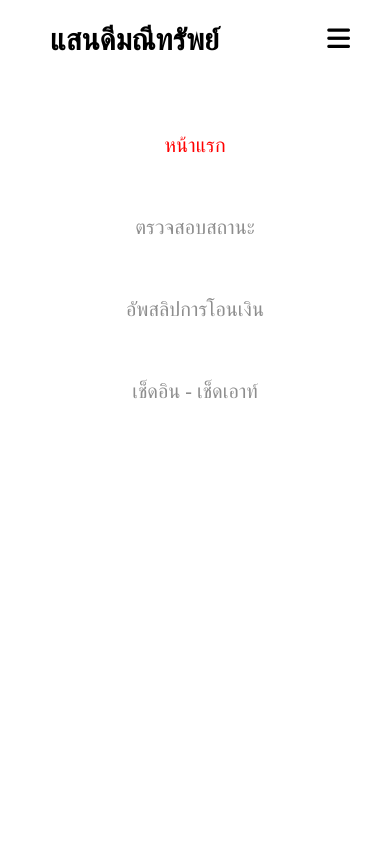
After one commit to pstpmn/Senior-Project---PSU, a PHP site: page /project/index.php in a window 390 px wide, after a click that opens the changed part. The commit adds this page. Run offline with PHP 8.4, Linux system fonts and the light colour scheme; some libraries are stand-ins or nearby versions.

Commit message:
Add files via upload

```diff
--- a/project/css/header.css
+++ b/project/css/header.css
@@ -7,20 +7,21 @@
 }
 
 body {
-    background-color: #f8f9fc;
+    font-family: montserrat;
 }
 
 nav {
     background: white;
     height: 80px;
     width: 100%;
+    box-shadow: 0px 1px 20px;
 }
 
 label.logo {
     color: black;
-    font-size: 35px;
+    font-size: 28px;
     line-height: 80px;
-    padding: 0 100px;
+    padding: 0 90px;
     font-weight: bold;
 }
 
@@ -36,7 +37,71 @@ nav ul li {
 }
 
 nav ul li a {
-    color: black;
+    color: rgb(141, 141, 141);
     font-size: 17px;
+    padding: 7px 13px;
+    border-radius: 3px;
     text-transform: uppercase;
 }
+
+a.active,
+a:hover {
+    color: red;
+    transition: .5s;
+}
+
+.checkbtn {
+    font-size: 26px;
+    color: black;
+    float: right;
+    line-height: 80px;
+    margin-right: 40px;
+    cursor: pointer;
+    display: none;
+}
+
+#check {
+    display: none;
+}
+
+@media (max-width: 980px) {
+    label.logo {
+        font-size: 30px;
+        padding-left: 50px;
+    }
+    nav ul li a {
+        font-size: 16px;
+    }
+}
+
+@media (max-width: 978px) {
+    .checkbtn {
+        display: block;
+    }
+    ul {
+        position: fixed;
+        width: 100%;
+        height: 100vh;
+        background: white;
+        top: 80px;
+        left: -100%;
+        text-align: center;
+        transition: all .5s;
+    }
+    nav ul li {
+        display: block;
+        margin: 50px 0;
+        line-height: 30px;
+    }
+    nav ul li a {
+        font-size: 20px;
+    }
+    a:hover,
+    a.active {
+        background: none;
+        color: red;
+    }
+    #check:checked~ul {
+        left: 0;
+    }
+}
--- /dev/null
+++ b/project/header.php
@@ -0,0 +1,27 @@
+<!DOCTYPE html>
+    <html lang="en" dir="ltr">
+        <head>
+            <meta charset="utf-8">
+            <meta name="viewport" content="width=device-width, initial-scale=1.0 maximum-scale=1.0, user-scalable=0'">
+
+            <link rel="stylesheet" href="css/header.css">
+            <script src="https://kit.fontawesome.com/a076d05399.js"></script>
+
+        </head>
+         <body>
+            <nav>
+                <input type="checkbox" id="check">
+                <label for="check" class="checkbtn">
+                    <i class="fas fa-bars"></i>
+                </label>
+                    <label class="logo">แสนดีมณีทรัพย์</label>
+                        <ul>
+                            <li><a class="active" href="#">หน้าแรก</a></li>
+                            <li><a href="#">ตรวจสอบสถานะ</a></li>
+                            <li><a href="#">อัพสลิปการโอนเงิน</a></li>
+                            <li><a href="#">เช็ดอิน - เช็ดเอาท์</a></li>
+                        </ul>
+                        </nav>
+
+             </body>
+        </html>
--- /dev/null
+++ b/project/index.php
@@ -0,0 +1 @@
+<?php include('header.php');?>
```
